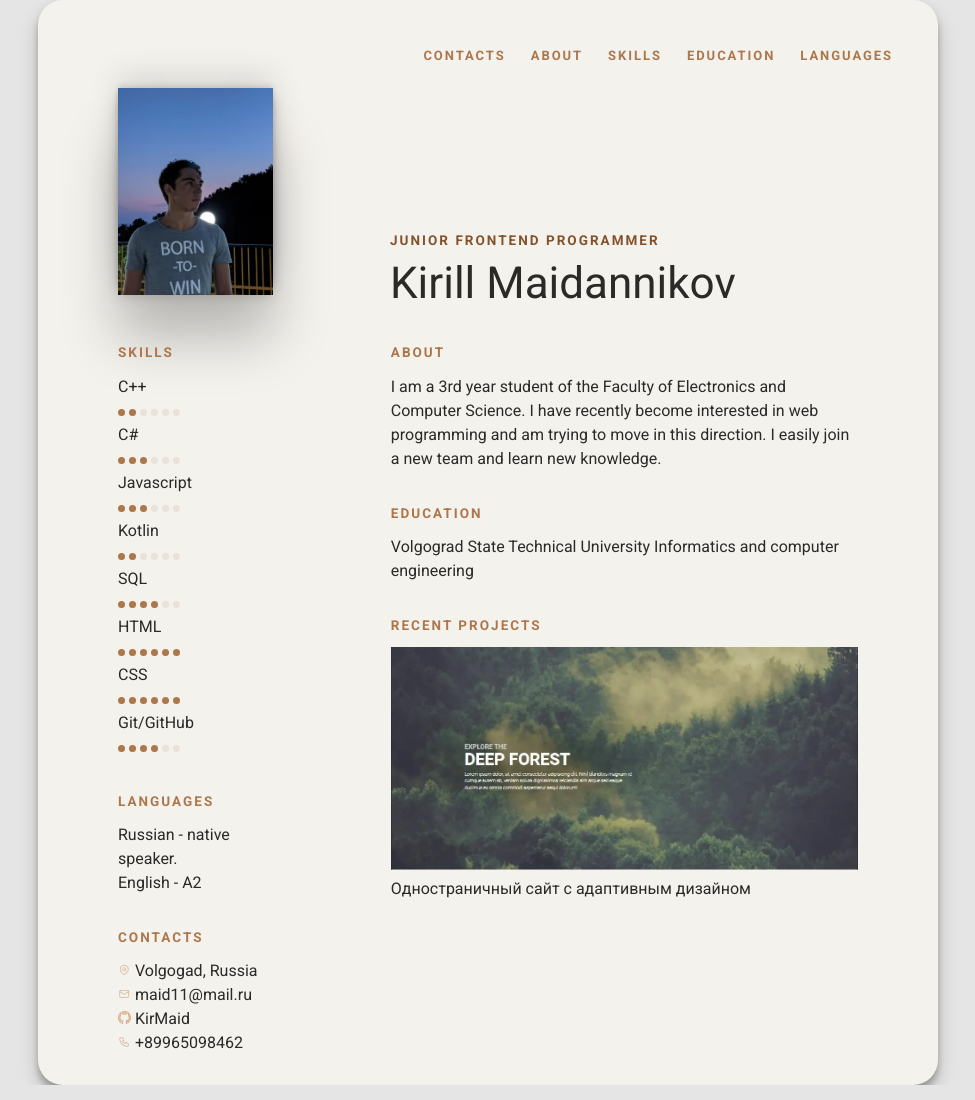
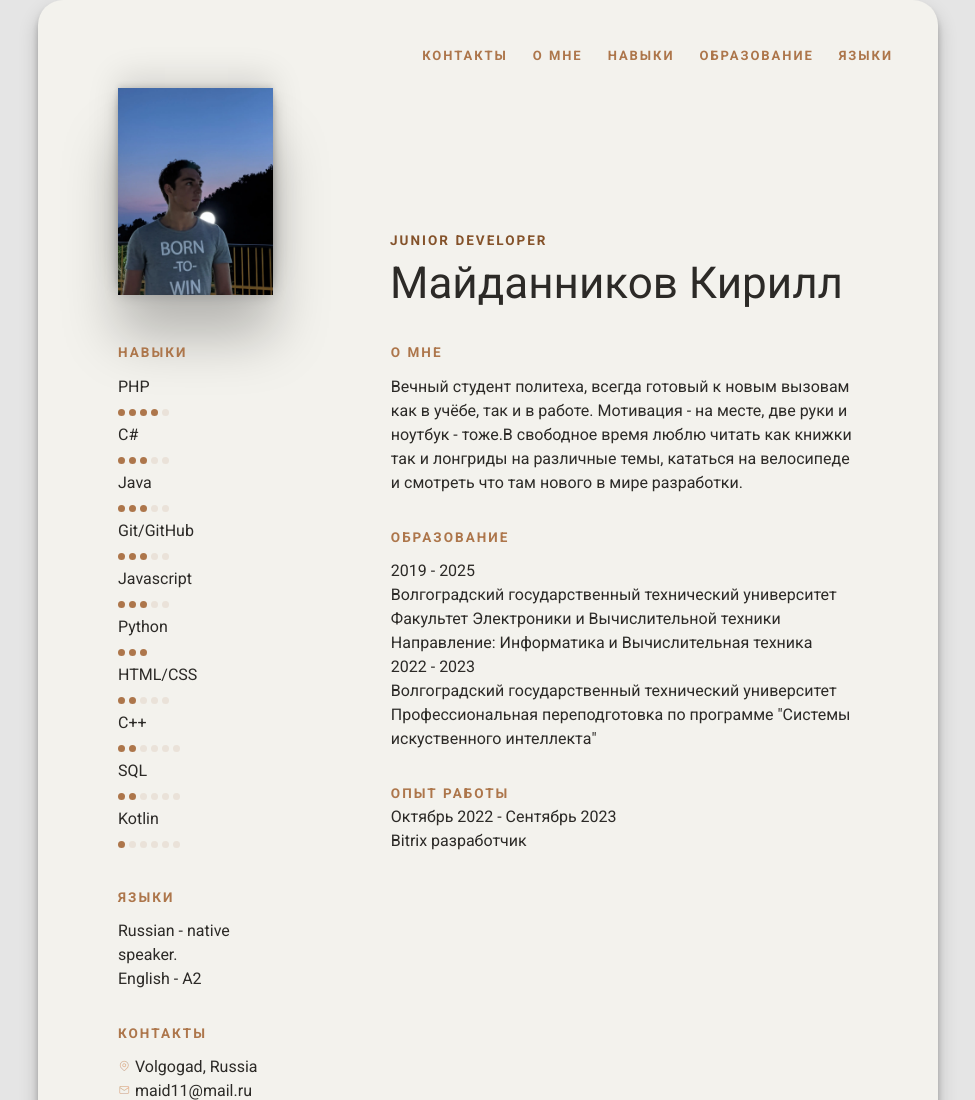
Before and after one commit to KirMaid/CV4, a plain HTML site: page index.html in a window 1280 px wide. Shown: the top 1100 px of the page, without its empty margins (152-1127 px from the left). Drawn offline with Linux system fonts and the light colour scheme.

Commit message:
Обновил информацию

```diff
--- a/index.html
+++ b/index.html
@@ -18,20 +18,20 @@
           <span></span>
         </label>
         <ul class="menu__box">
-            <li> <a class="menu__item" onclick="hide()" href="#contacts_id">Contacts</a></li>
-            <li> <a class="menu__item" onclick="hide()" href="#about_id">About</a></li>
-            <li> <a class="menu__item" onclick="hide()" href="#skills_id">Skills</a></li>
-            <li> <a class="menu__item" onclick="hide()" href="#education_id">Education</a></li>
-            <li> <a class="menu__item" onclick="hide()" href="#languages_id">Languages</a></li>
+            <li> <a class="menu__item" onclick="hide()" href="#contacts_id">Контакты</a></li>
+            <li> <a class="menu__item" onclick="hide()" href="#about_id">О мне</a></li>
+            <li> <a class="menu__item" onclick="hide()" href="#skills_id">Навыки</a></li>
+            <li> <a class="menu__item" onclick="hide()" href="#education_id">Образование</a></li>
+            <li> <a class="menu__item" onclick="hide()" href="#languages_id">Языки</a></li>
 
         </ul>
         <nav class="menu__body">
             <ul class="menu__list">
-                <li class="menu__link"> <a href="#contacts_id">Contacts</a></li>
-                <li class="menu__link"> <a href="#about_id">About</a></li>
-                <li class="menu__link"> <a href="#skills_id">Skills </a></li>
-                <li class="menu__link"> <a href="#education_id">Education</a></li>
-                <li class="menu__link"> <a href="#languages_id">Languages</a></li>
+                <li class="menu__link"> <a href="#contacts_id">Контакты</a></li>
+                <li class="menu__link"> <a href="#about_id">О мне</a></li>
+                <li class="menu__link"> <a href="#skills_id">Навыки</a></li>
+                <li class="menu__link"> <a href="#education_id">Образование</a></li>
+                <li class="menu__link"> <a href="#languages_id">Языки</a></li>
             </ul>
         </nav>
     </div>
@@ -42,24 +42,23 @@
                     <picture><source srcset="img/test.webp" type="image/webp"><img src="img/test.jpg" alt=""></picture>
                 </div>
                 <div class="title__content">
-                    <h3 class="title__prof">JUNIOR FRONTEND PROGRAMMER</h3>
-                    <h1 class="title__myname">Kirill Maidannikov</h1>
+                    <h3 class="title__prof">JUNIOR DEVELOPER</h3>
+                    <h1 class="title__myname">Майданников Кирилл</h1>
                 </div>
             </div>
             <div class="main-table">
                 <div class="left-column">
                     <div class="skills" id="skills_id">
-                        <h3 class="skills__title">SKILLS</h3>
+                        <h3 class="skills__title">Навыки</h3>
                         <ul class="skills__list">
-                            <li class="skills__name">C++</li>
+                            <li class="skills__name">PHP</li>
                         </ul>
                         <ul class="skills__list">
                             <li class="skills__bar">
                                 <div class="skills__circle"></div>
                                 <div class="skills__circle"></div>
-                                <div class="skills__circle-empty"></div>
-                                <div class="skills__circle-empty"></div>
-                                <div class="skills__circle-empty"></div>
+                                <div class="skills__circle"></div>
+                                <div class="skills__circle"></div>
                                 <div class="skills__circle-empty"></div>
                             </li>
                         </ul>
@@ -72,6 +71,29 @@
                                 <div class="skills__circle"></div>
                                 <div class="skills__circle"></div>
                                 <div class="skills__circle-empty"></div>
+                                <div class="skills__circle-empty"></div>
+                            </li>
+                        </ul>
+                        <ul class="skills__list">
+                            <li class="skills__name">Java</li>
+                        </ul>
+                        <ul class="skills__list">
+                            <li class="skills__bar">
+                                <div class="skills__circle"></div>
+                                <div class="skills__circle"></div>
+                                <div class="skills__circle"></div>
+                                <div class="skills__circle-empty"></div>
+                                <div class="skills__circle-empty"></div>
+                            </li>
+                        </ul>
+                        <ul class="skills__list">
+                            <li class="skills__name">Git/GitHub</li>
+                        </ul>
+                        <ul class="skills__list">
+                            <li class="skills__bar">
+                                <div class="skills__circle"></div>
+                                <div class="skills__circle"></div>
+                                <div class="skills__circle"></div>
                                 <div class="skills__circle-empty"></div>
                                 <div class="skills__circle-empty"></div>
                             </li>
@@ -86,11 +108,32 @@
                                 <div class="skills__circle"></div>
                                 <div class="skills__circle-empty"></div>
                                 <div class="skills__circle-empty"></div>
+                            </li>
+                        </ul>
+                        <ul class="skills__list">
+                            <li class="skills__name">Python</li>
+                        </ul>
+                        <ul class="skills__list">
+                            <li class="skills__bar">
+                                <div class="skills__circle"></div>
+                                <div class="skills__circle"></div>
+                                <div class="skills__circle"></div>
+                            </li>
+                        </ul>
+                        <ul class="skills__list">
+                            <li class="skills__name">HTML/CSS</li>
+                        </ul>
+                        <ul class="skills__list">
+                            <li class="skills__bar">
+                                <div class="skills__circle"></div>
+                                <div class="skills__circle"></div>
+                                <div class="skills__circle-empty"></div>
+                                <div class="skills__circle-empty"></div>
                                 <div class="skills__circle-empty"></div>
                             </li>
                         </ul>
                         <ul class="skills__list">
-                            <li class="skills__name">Kotlin</li>
+                            <li class="skills__name">C++</li>
                         </ul>
                         <ul class="skills__list">
                             <li class="skills__bar">
@@ -109,61 +152,35 @@
                             <li class="skills__bar">
                                 <div class="skills__circle"></div>
                                 <div class="skills__circle"></div>
-                                <div class="skills__circle"></div>
-                                <div class="skills__circle"></div>
+                                <div class="skills__circle-empty"></div>
+                                <div class="skills__circle-empty"></div>
                                 <div class="skills__circle-empty"></div>
                                 <div class="skills__circle-empty"></div>
                             </li>
                         </ul>
                         <ul class="skills__list">
-                            <li class="skills__name">HTML</li>
+                            <li class="skills__name">Kotlin</li>
                         </ul>
                         <ul class="skills__list">
                             <li class="skills__bar">
                                 <div class="skills__circle"></div>
-                                <div class="skills__circle"></div>
-                                <div class="skills__circle"></div>
-                                <div class="skills__circle"></div>
-                                <div class="skills__circle"></div>
-                                <div class="skills__circle"></div>
-                            </li>
-                        </ul>
-                        <ul class="skills__list">
-                            <li class="skills__name">CSS</li>
-                        </ul>
-                        <ul class="skills__list">
-                            <li class="skills__bar">
-                                <div class="skills__circle"></div>
-                                <div class="skills__circle"></div>
-                                <div class="skills__circle"></div>
-                                <div class="skills__circle"></div>
-                                <div class="skills__circle"></div>
-                                <div class="skills__circle"></div>
-                            </li>
-                        </ul>
-                        <ul class="skills__list">
-                            <li class="skills__name">Git/GitHub</li>
-                        </ul>
-                        <ul class="skills__list">
-                            <li class="skills__bar">
-                                <div class="skills__circle"></div>
-                                <div class="skills__circle"></div>
-                                <div class="skills__circle"></div>
-                                <div class="skills__circle"></div>
+                                <div class="skills__circle-empty"></div>
+                                <div class="skills__circle-empty"></div>
+                                <div class="skills__circle-empty"></div>
                                 <div class="skills__circle-empty"></div>
                                 <div class="skills__circle-empty"></div>
                             </li>
                         </ul>
                     </div>
                     <div class="languages" id="languages_id">
-                        <h3 class="languages__title">LANGUAGES</h3>
+                        <h3 class="languages__title">Языки</h3>
                         <ul class="languages__list">
                             <li class="languages__link">Russian - native speaker.</li>
                             <li class="languages__link">English - A2</li>
                         </ul>
                     </div>
                     <div class="contacts" id="contacts_id">
-                        <h3 class="contacts__title">CONTACTS</h3>
+                        <h3 class="contacts__title">Контакты</h3>
                         <ul class="contacts__list">
                             <li class="contacts__elem">
                                 <picture><source srcset="img/icon-map.webp" type="image/webp"><img src="img/icon-map.png" alt="" class=""></picture> Volgogad, Russia
@@ -172,30 +189,36 @@
                                 <picture><source srcset="img/icon-mail.webp" type="image/webp"><img src="img/icon-mail.png" alt="" class=""></picture> maid11@mail.ru
                             </li>
                             <li class="contacts__elem">
-                                <picture><source srcset="img/icon-github.webp" type="image/webp"><img src="img/icon-github.png" alt="" class=""></picture> KirMaid
+                                <picture><source srcset="img/icon-github.webp" type="image/webp"><img src="img/icon-github.png" alt="" class=""></picture> github.com/KirMaid
                             </li>
                             <li class="contacts__elem">
                                 <picture><source srcset="img/icon-phone.webp" type="image/webp"><img src="img/icon-phone.png" alt="" class=""></picture> +89965098462
                             </li>
+
                         </ul>
                     </div>
                 </div>
                 <div class="right-column">
                     <div class="about" id="about_id">
-                        <h3 class="about__title">ABOUT</h3>
-                        <p class="about__information">I am a 3rd year student of the Faculty of Electronics and Computer Science. I have recently become interested in web programming and am trying to move in this direction. I easily join a new team and learn new knowledge.</p>
+                        <h3 class="about__title">О мне</h3>
+                        <p class="about__information">Вечный студент политеха, всегда готовый к новым вызовам как в учёбе, так и в работе. Мотивация - на месте, две руки и ноутбук - тоже.В свободное время люблю читать как книжки так и лонгриды на различные темы, кататься на велосипеде и смотреть что там нового в мире разработки.</p>
                     </div>
                     <div class="education" id="education_id">
-                        <h3 class="education__title">EDUCATION</h3>
-                        <p class="education__information">Volgograd State Technical University Informatics and computer engineering</p>
+                        <h3 class="education__title">Образование</h3>
+                        <p class="education__information">2019 - 2025 </br> Волгоградский государственный технический университет</br> Факультет Электроники и Вычислительной техники </br> Направление: Информатика и Вычислительная техника</p>
+                        <p class="education__information">2022 - 2023 </br> Волгоградский государственный технический университет</br> Профессиональная переподготовка по программе "Системы искуственного интеллекта"</p>
                     </div>
-                    <div class="projects">
+                    <div class="experience" id="experience_id">
+                        <h3 class="experience__title">Опыт работы</h3>
+                        <p class="experience__information">Октябрь 2022 - Сентябрь 2023 </br> Bitrix разработчик</p>
+                    </div>
+                   <!-- <div class="projects">
                         <h3 class="projects__title">RECENT PROJECTS</h3>
                         <div class="projects__forest">
                             <a href="https://kirmaid.github.io/Forest/"><picture><source srcset="img/Forest.webp" type="image/webp"><img src="img/Forest.jpg" alt=""></picture></a>
                             <p>Одностраничный сайт с адаптивным дизайном</p>
                         </div>
-                    </div>
+                    </div>-->
                 </div>
             </div>
         </main>
```
